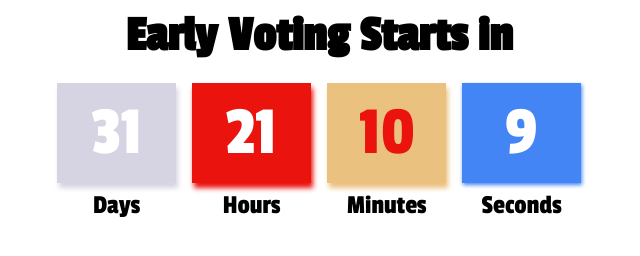
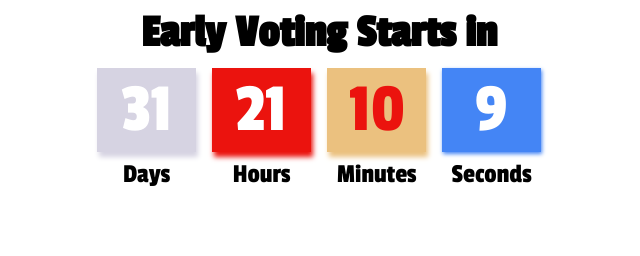
Before and after one commit to StephenDK/iFrameTimer, a website: page index.html in a window 1280 px wide. Shown: the whole page, without its empty margins (321-961 px from the left). Drawn offline with Linux system fonts and the light colour scheme.

Commit message:
Styles Change

```diff
--- a/index.html
+++ b/index.html
@@ -21,8 +21,8 @@
 #heading {
   text-align: center;
   font-family: 'Passion One', cursive;
-  font-size: 50px;
-  margin-bottom: 15px;
+  font-size: 46px;
+  margin-bottom: 5px;
   margin-top: 5px;
 
 }
@@ -33,8 +33,8 @@
 }
 .flex-item {
   margin: 5px;
-  width: 125px;
-  height: 125px;
+  width: 105px;
+  height: 105px;
   position: relative;
 }
 .value-container {
```
